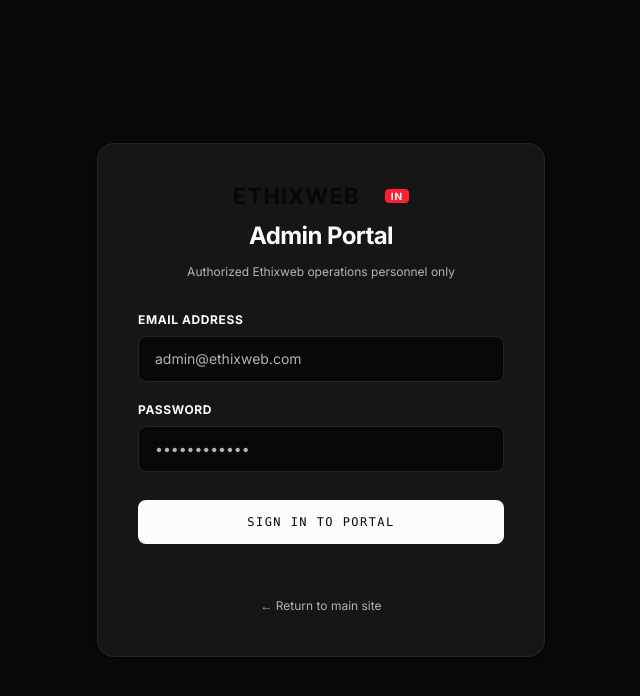
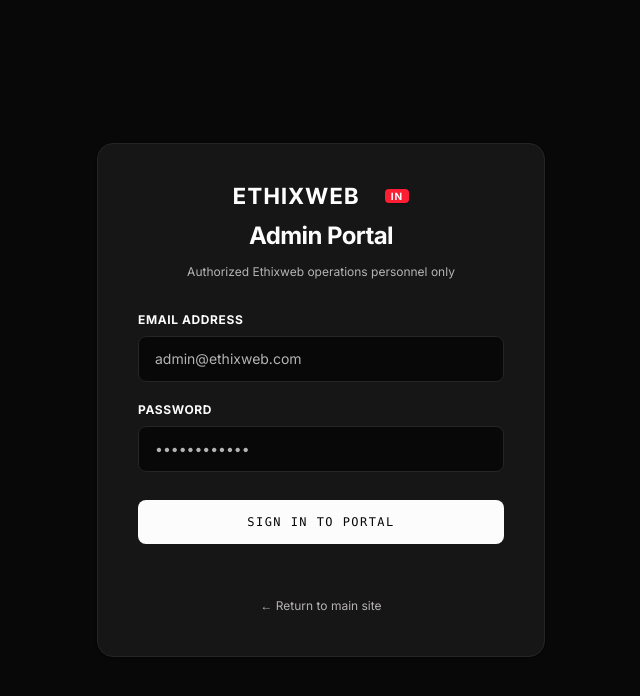
Before and after one commit to Aadarshsingh16/ETHIXWEB_ADARSH, a Next.js app: page /admin/login in a window 1280 px wide. Shown: the top 696 px of the page, without its empty margins (319-959 px from the left). Built offline with nearby package versions, Linux system fonts and the light colour scheme; no server answers.

Commit message:
fix(ui): use dark theme Logo on admin login page for high contrast

```diff
--- a/src/app/admin/login/page.tsx
+++ b/src/app/admin/login/page.tsx
@@ -48,7 +48,7 @@
   return (
     <div className="w-full max-w-md space-y-8 rounded-2xl border border-[var(--color-border)] bg-[var(--color-surface)] p-8 sm:p-10 shadow-sm">
       <div className="flex flex-col items-center text-center space-y-3">
-        <Logo theme="light" />
+        <Logo theme="dark" />
         <h1 className="font-heading text-2xl font-bold tracking-tight text-[var(--color-text)]">
           Admin Portal
         </h1>
```
